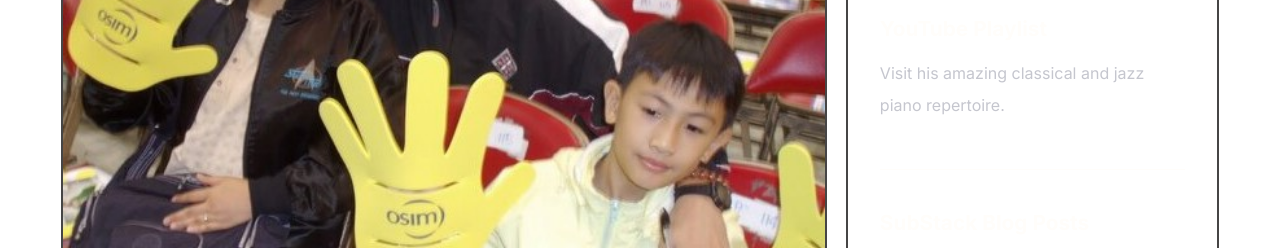
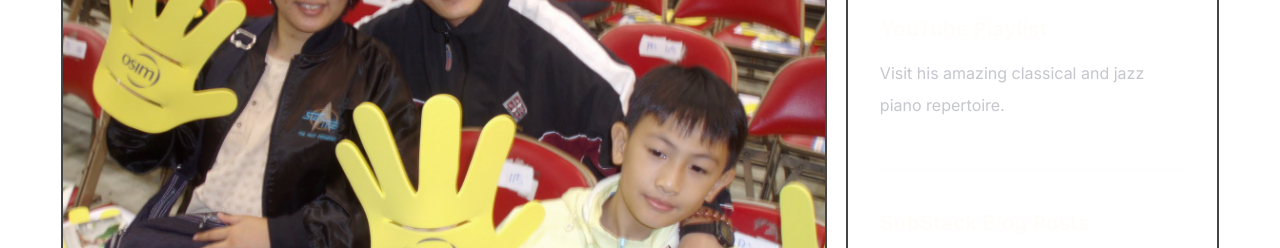
Before and after one commit to wilsonwang/warrick-bd, a plain HTML site: page index.html in a window 1280 px wide. Shown: the part 81-329 px from the top of the page. Drawn offline with Linux system fonts and the light colour scheme.

Commit message:
Update HERO-PHOTO

```diff
--- a/index.html
+++ b/index.html
@@ -10,7 +10,7 @@
     <div class="grid">
       <div class="item">
         <div class="hero__image--container">
-          <img src="./images/rsz_1warrick1.jpg" alt="" />
+          <img src="./images/PC020111.jpg" alt="" />
         </div>
         <div class="hero__text--container">
           <h1>
```
